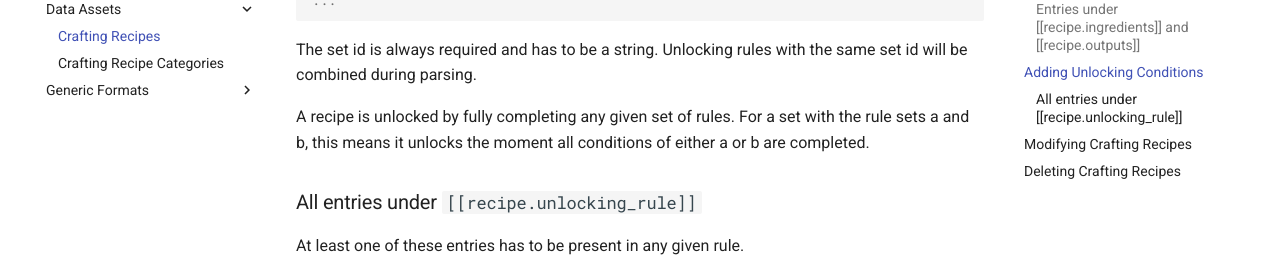
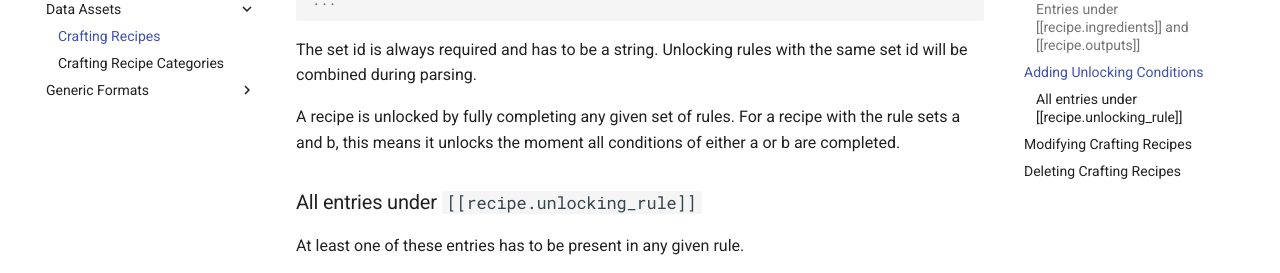
Before and after one commit to LimoDerEchte/SDF-Docs, an MkDocs documentation site: the page built from docs/data/recipes.md, in a window 1280 px wide and 900 px high, scrolled down 1233 px. Shown: the part 153-426 px from the top of the window. Built offline with MkDocs 1.6.1 and Material for MkDocs 9.7.7, drawn with Linux system fonts in a browser that asks for light colours; comment, search, counter and statistics services are not loaded.

Commit message:
Update Docs

```diff
--- a/docs/data/recipes.md
+++ b/docs/data/recipes.md
@@ -46,7 +46,7 @@ set_id = "SetId"
 
 The set id is always required and has to be a string. Unlocking rules with the same set id will be combined during parsing.
 
-A recipe is unlocked by fully completing any given set of rules. For a set with the rule sets a and b, this means it unlocks the moment all conditions of either a or b are completed.
+A recipe is unlocked by fully completing any given set of rules. For a recipe with the rule sets a and b, this means it unlocks the moment all conditions of either a or b are completed.
 
 ### All entries under `[[recipe.unlocking_rule]]`
 At least one of these entries has to be present in any given rule.
```
Also changed, not shown: docs/index.md (+1 -1 lines).
